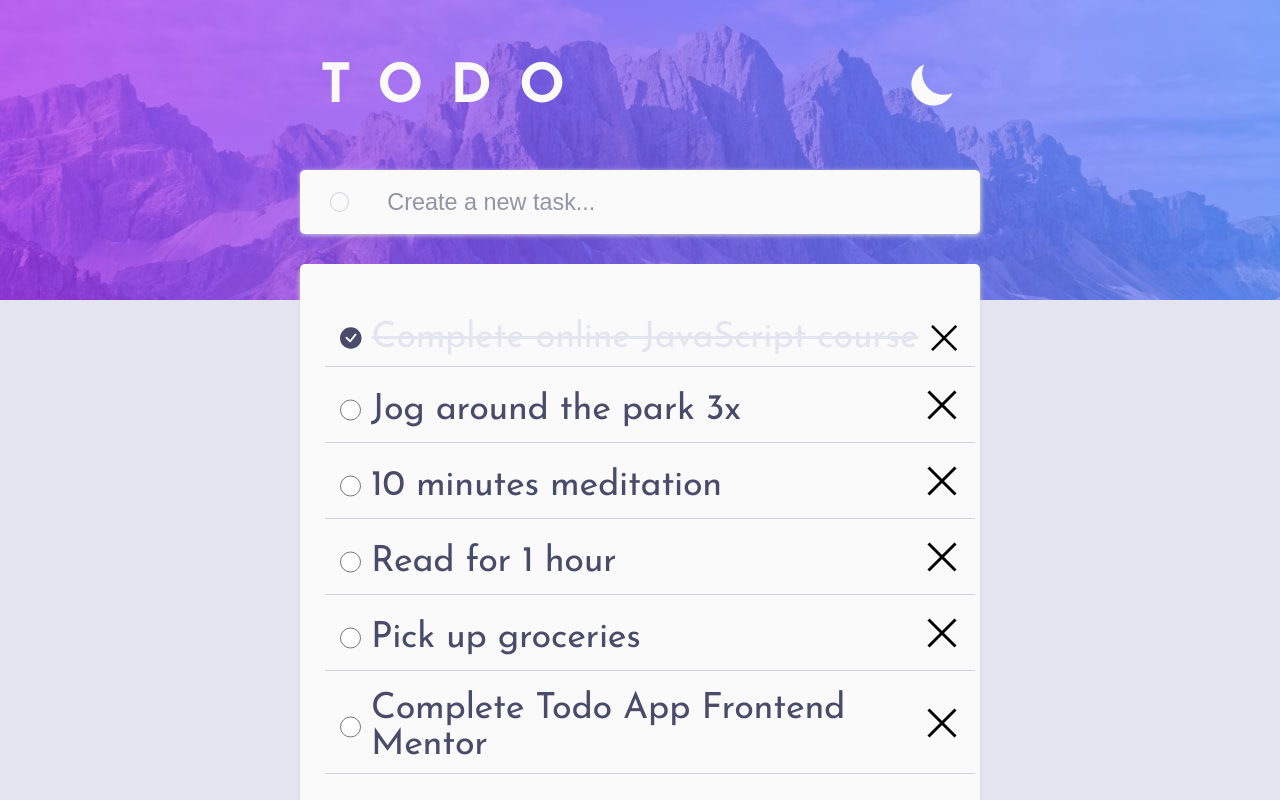
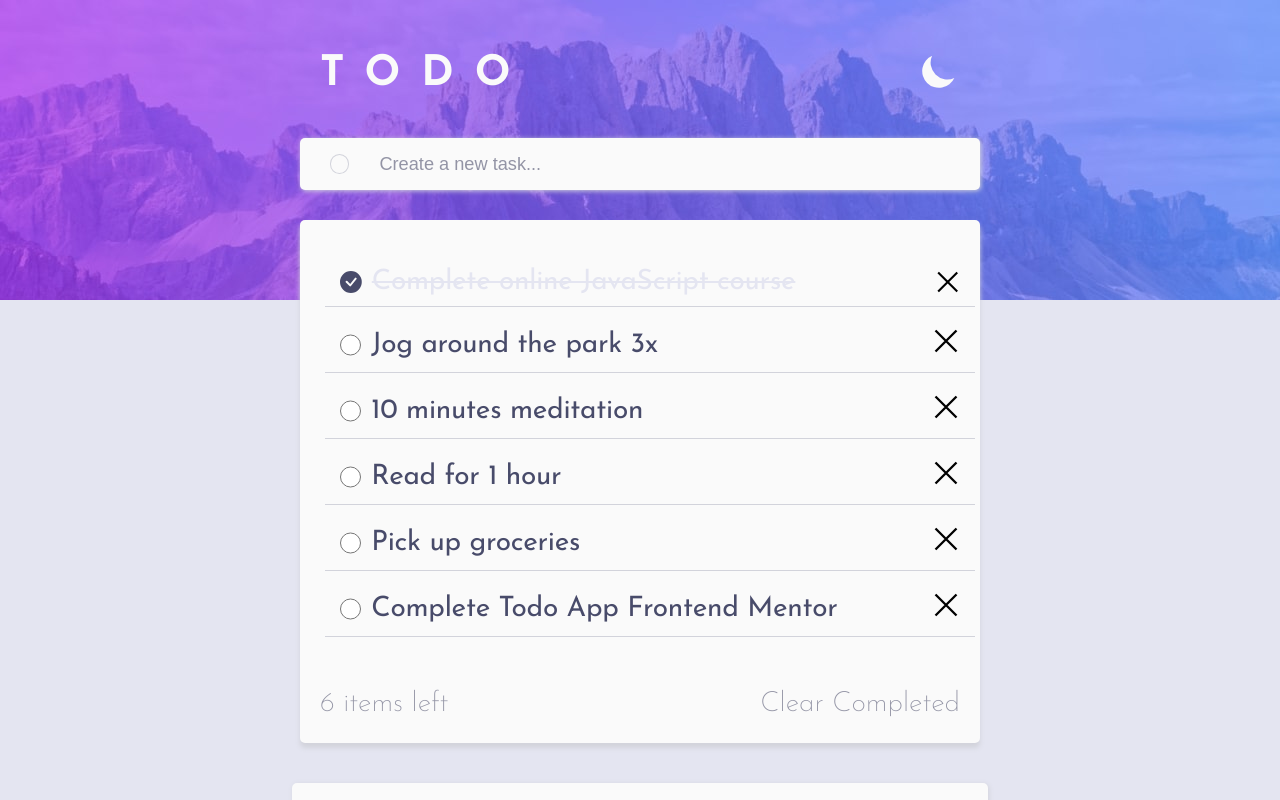
Before and after one commit to Chanda-Abdul/To-Do-App, a React (Create React App) app: page / in a window 1280 px wide. Shown: the top 800 px of the page. Built offline with nearby package versions, Linux system fonts and the light colour scheme.

Commit message:
update for deploy

```diff
--- a/src/styles/themes.js
+++ b/src/styles/themes.js
@@ -125,14 +125,14 @@ h1, h2, h3 h4, h5, h6 {
 
 @media (min-width: 768px) {
   body{
-    font-size:24px;
+    font-size:20px;
   }
 
   }
 
   @media (min-width: 1275px) {
   body{
-    font-size:36px;
+    font-size:28px;
   }
 
   }
```
Also changed, not shown: 1 other file (tests, documents, lock files or other folders).
